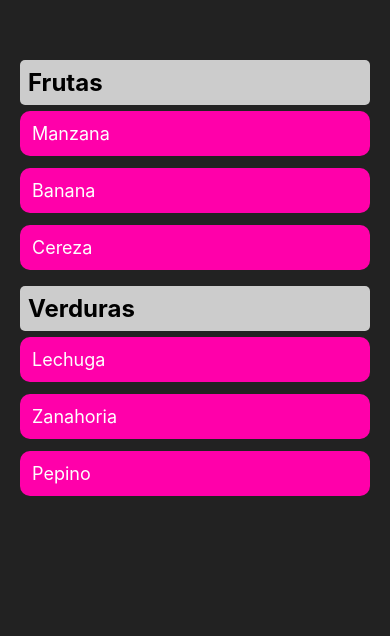
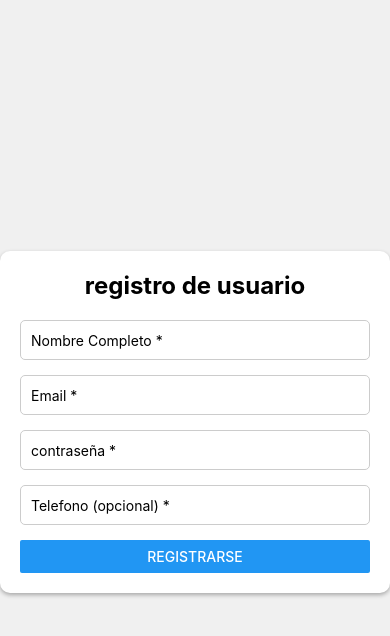
Before and after one commit to N03l244/PM196, a React Native app in the folder myappBlank/: screen / in a window 390 px wide. Shown: the top 636 px of the page. Built offline with nearby package versions, Linux system fonts and the light colour scheme.

Commit message:
TextInput & Alert

```diff
--- /dev/null
+++ b/myappBlank/TxtInAlert.js
@@ -0,0 +1,119 @@
+//Zona de importaciones
+import React, { useState } from "react";
+import { View, Text, TextInput, Button, Alert, StyleSheet, SafeAreaView, Platform, } from "react-native";
+
+
+const App = () => {
+    const [nombre, setNombre] = useState("");
+    const [email, setEmail] = useState("");
+    const [password, setPassword] = useState("");
+    const [telefono, setTelefono] = useState("");
+
+    const mostrarAlerta = () => {
+        if (!nombre || !email || !password) {
+            if (Platform.OS === 'web') {
+                window.alert("Por favor, completa todos los campos.");
+            } else {
+                alert.alert(
+                    "Alerta",
+                    "Por favor, completa todos los campos.",
+                    [{ text: "OK" }]
+                );
+            }
+        } else {
+            if (Platform.OS === 'web') {
+                window.alert(`Registro exitos\n Nombre: ${nombre}\nEmail: ${email}\nContraseña: ${password}\nTeléfono: ${telefono}`);
+                limpiarFormulario();
+            } else {
+                Alert.alert(
+                    "Registro exitoso",
+                    `Nombre: ${nombre}\nEmail: ${email}`,
+                    [{ text: "OK", onPress: () => limpiarFormulario() }]
+                );
+            }
+        }
+    }
+    const limpiarFormulario = () => {
+        setNombre("");
+        setEmail("");
+        setPassword("");
+        setTelefono("");
+    };
+
+    return (
+        <SafeAreaView style={styles.container}>
+            <View style={styles.formulario}>
+                <Text style={styles.titulo}>registro de usuario</Text>
+                <TextInput style={styles.input}
+                    placeholder="Nombre Completo *"
+                    value={nombre}
+                    onChangeText={setNombre}
+                />
+
+                <TextInput style={styles.input}
+                    placeholder="Email *"
+                    value={email}
+                    onChangeText={setEmail}
+                    keyboardType="email-address"
+                    autoCapitalize="none"
+                />
+
+                <TextInput style={styles.input}
+                    placeholder="contraseña *"
+                    value={password}
+                    onChangeText={setPassword}
+                    secureTextEntry
+                />
+
+
+                <TextInput style={styles.input}
+                    placeholder="Telefono (opcional) *"
+                    value={telefono}
+                    onChangeText={setTelefono}
+                    keyboardType="phone-pad"
+                />
+
+                <Button title="Registrarse" onPress={mostrarAlerta} />
+
+            </View>
+
+        </SafeAreaView>
+
+    );
+};
+
+const styles = StyleSheet.create({
+    container: {
+        flex: 1,
+        justifyContent: "center",
+        padding: 20,
+        backgroundColor: "#f0f0f0",
+    },
+    formulario: {
+        backgroundColor: "#fff",
+        padding: 20,
+        borderRadius: 10,
+        shadowColor: "#000",
+        shadowOffset: { width: 0, height: 2 },
+        shadowOpacity: 0.3,
+        shadowRadius: 4,
+        elevation: 5,
+    },
+    titulo: {
+        fontSize: 24,
+        fontWeight: "bold",
+        marginBottom: 20,
+        textAlign: "center",
+    },
+    input: {
+        height: 40,
+        borderColor: "#ccc",
+        borderWidth: 1,
+        borderRadius: 5,
+        marginBottom: 15,
+        paddingHorizontal: 10,
+    },
+
+});
+
+export default App;
--- a/myappBlank/index.js
+++ b/myappBlank/index.js
@@ -1,6 +1,6 @@
 import { registerRootComponent } from 'expo';
 
-import App from './App';
+import App from './TxtInAlert';
 
 // registerRootComponent calls AppRegistry.registerComponent('main', () => App);
 // It also ensures that whether you load the app in Expo Go or in a native build,
```
